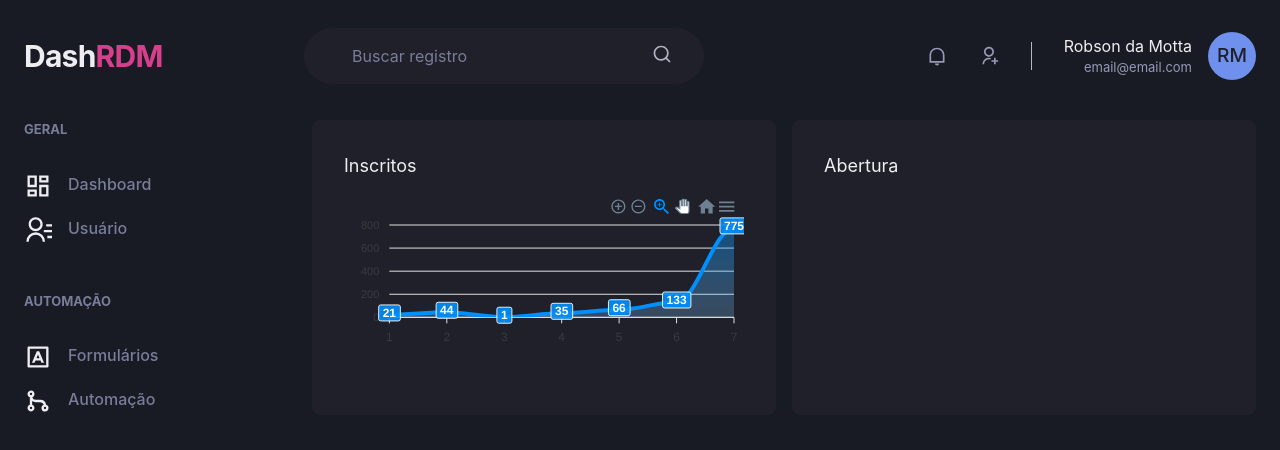
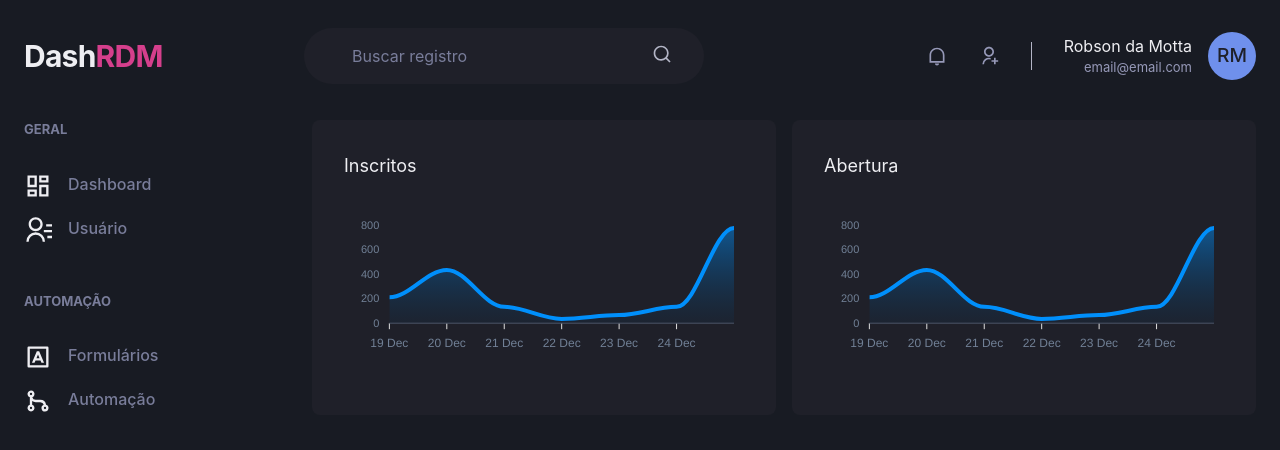
Before and after one commit to RDMotta/dashrdm, a Next.js app: page /dashboard in a window 1280 px wide. Shown: the top 450 px of the page. Built offline with nearby package versions, Linux system fonts and the light colour scheme.

Commit message:
Add charts and configure options to chart

```diff
--- a/src/pages/dashboard.tsx
+++ b/src/pages/dashboard.tsx
@@ -1,13 +1,58 @@
-import { Flex, SimpleGrid, Box, Text } from '@chakra-ui/react'
+import { Flex, SimpleGrid, Box, Text, theme } from '@chakra-ui/react'
 import dynamic from 'next/dynamic';
 import { Header } from '../components/Header'
 import { Sidebar } from '../components/Sidebar';
+const Chart = dynamic(() => import('react-apexcharts'), { ssr:false })
 
-const Chart = dynamic(() => import('react-apexcharts'), { ssr:false })
-const options = {};
+const options = {
+    chart: {
+        toolbar: {
+            show: false
+        },
+        zoom: {
+            enabled: false,
+        },
+        foreColor: theme.colors.gray[500],
+    },
+    grid: {
+        show: false,
+    },
+    dataLabels: {
+        enabled: false
+    },
+    tooltip: {
+        enabled: false,
+    },
+    xaxis: {
+        type: 'datetime',
+        axisBorder: {
+            color: theme.colors.gray[600],
+        },
+        axixTicks: {
+            color: theme.colors.gray[600],
+        },
+        categories: [
+            '2022-12-19T00:00:00.000Z',
+            '2022-12-20T00:00:00.000Z',
+            '2022-12-21T00:00:00.000Z',
+            '2022-12-22T00:00:00.000Z',
+            '2022-12-23T00:00:00.000Z',
+            '2022-12-24T00:00:00.000Z',
+            '2022-12-25T00:00:00.000Z',
+        ],
+    },
+    fill: {
+        type: 'gradient',
+        gradient: {
+            shade: 'dark',
+            opacityFrom: 0.7,
+            opacityTo: 0.3,
+        }
+    },
+};
 
 const series = [
- {name: 'id_series', data: [21,44,1,35,66,133,775]}
+ {name: 'id_series', data: [211,434,133,35,66,133,775]}
 ];
 
 export default function Dashboard() {
@@ -20,15 +65,17 @@ export default function Dashboard() {
                 <Box
                     p="8"
                     bg="gray.800"
-                    borderRadius={8}>
+                    borderRadius={8}
+                    pb="4">
                     <Text fontSize="lg" mb="4">Inscritos</Text>
-                    <Chart options={options} series={series} type="area" height={160}/>
+                    <Chart type="area" options={options} series={series}  height={160}/>
                 </Box>
                 <Box
                     p="8"
                     bg="gray.800"
                     borderRadius={8}>
                     <Text fontSize="lg" mb="4">Abertura</Text>
+                    <Chart type="area" options={options} series={series} height={160}/>
                 </Box>
             </SimpleGrid>
          </Flex>
```
